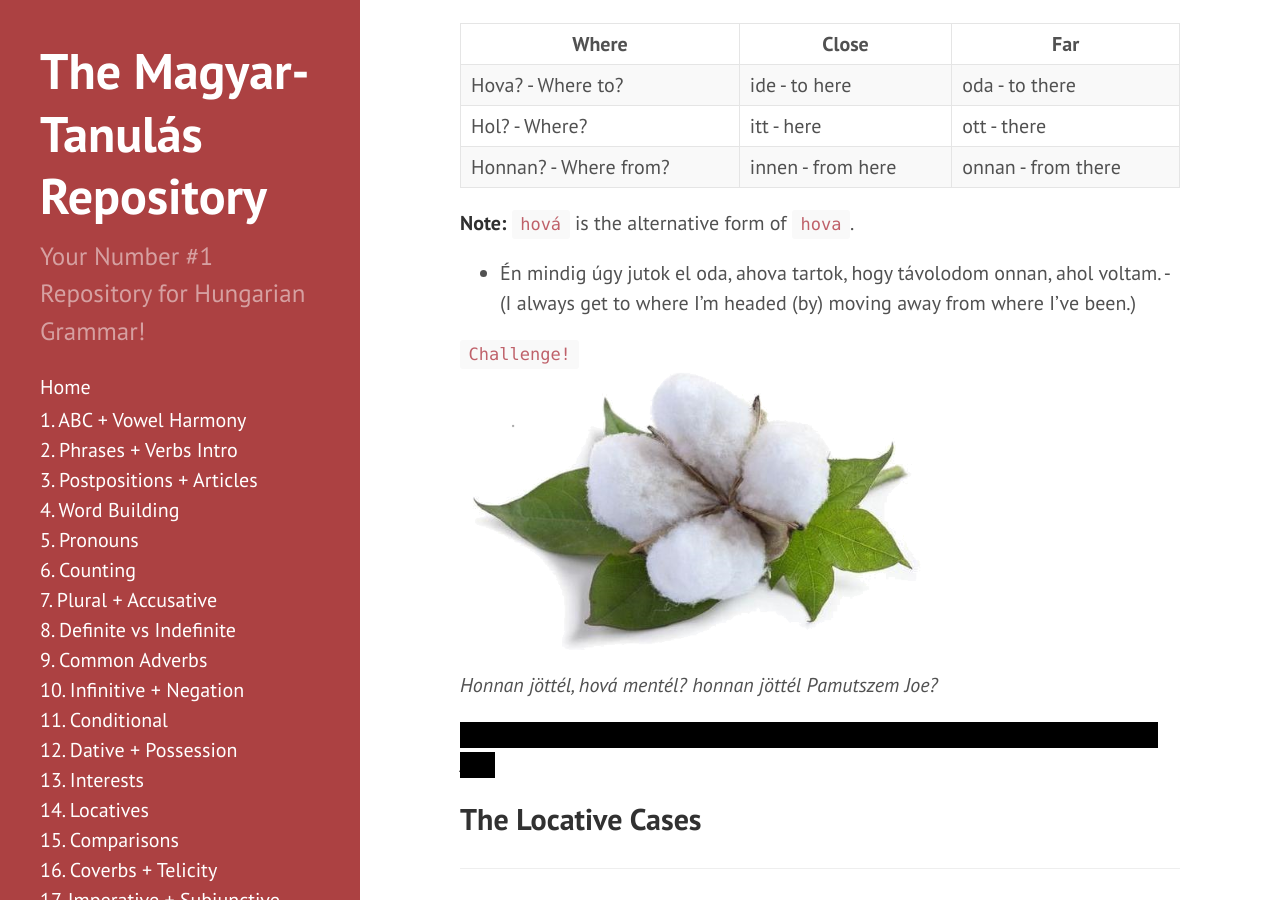
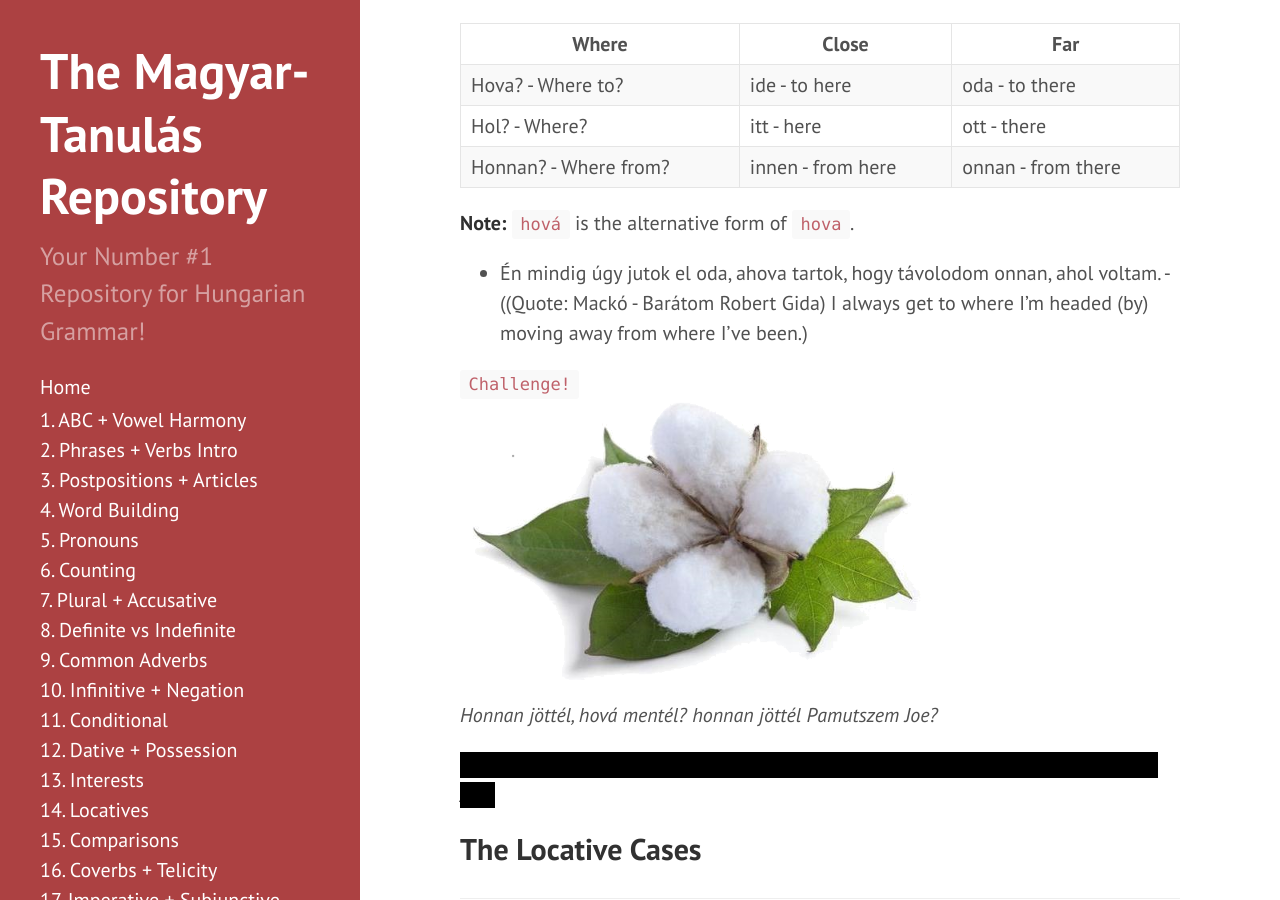
Before and after one commit to Magyartanulas/magyartanulas.github.io, a Jekyll site: the page built from locatives.md, in a window 1280 px wide and 900 px high, scrolled down 363 px. Built offline with Jekyll 4.4.1, drawn with Linux system fonts in a browser that asks for light colours; comment, search, counter and statistics services are not loaded; some of the changed text lies outside the part shown.

Commit message:
Update locatives.md

```diff
--- a/locatives.md
+++ b/locatives.md
@@ -16,7 +16,7 @@ Hungarian makes the distinction between where you are, where you are going and w
 
 **Note:** `hová` is the alternative form of `hova`.
 
-* Én mindig úgy jutok el oda, ahova tartok, hogy távolodom onnan, ahol voltam. - (I always get to where I'm headed (by) moving away from where I've been.)
+* Én mindig úgy jutok el oda, ahova tartok, hogy távolodom onnan, ahol voltam. - ((Quote: Mackó - Barátom Robert Gida) I always get to where I'm headed (by) moving away from where I've been.)
 
 
 `Challenge!`
@@ -71,7 +71,7 @@ Physically speaking, structures, rooms and vehicles are the go-to hollow box nou
 * Igazából. - (Truly)
 * A való életben. - (In real life.)
 * Békében élünk. - (We live in peace.)
-* Vert helyzetben vagy! - (You are in a beaten state!)
+* Vert helyzetben vagy! - ((Quote: Obiwan - Star Wars III) You are in a beaten state!)
 
 **Pronouns & Examples**
 
```
Also changed, not shown: other parts of locatives.md (+2 -2 lines).
